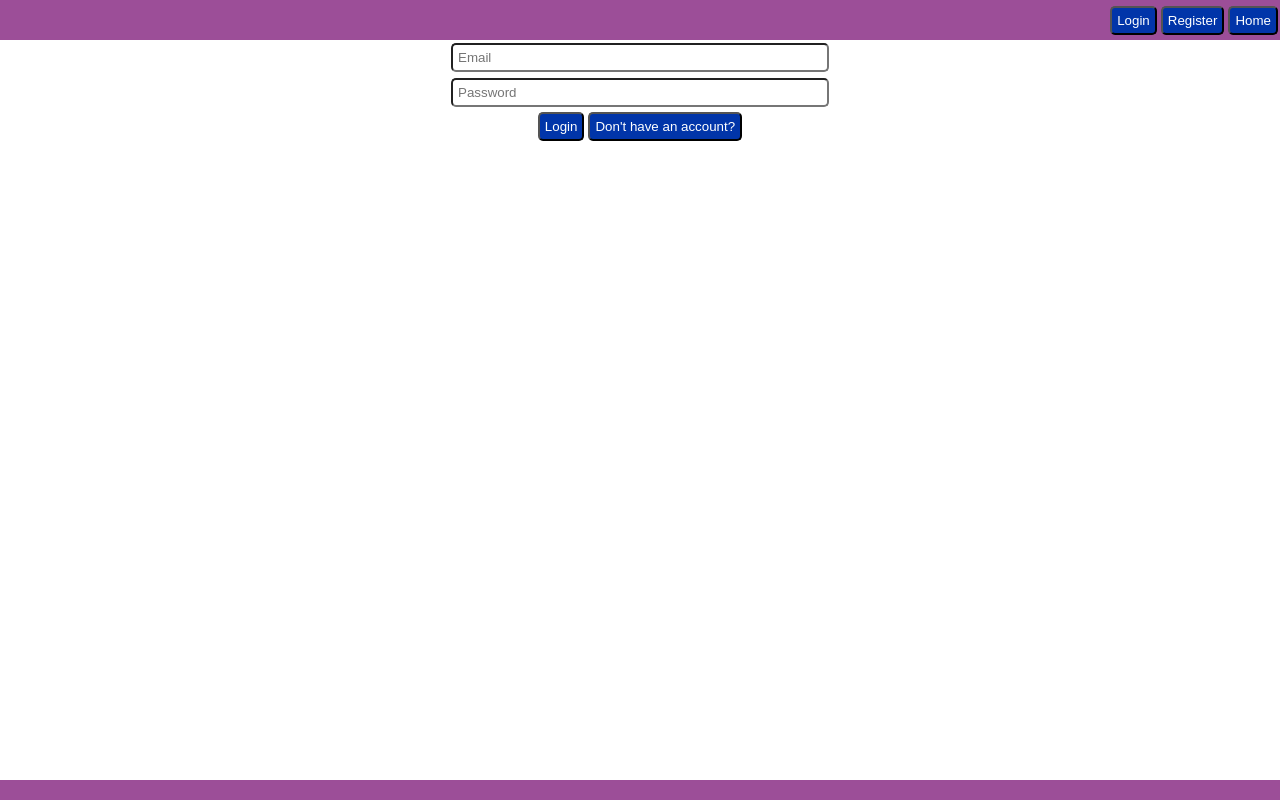
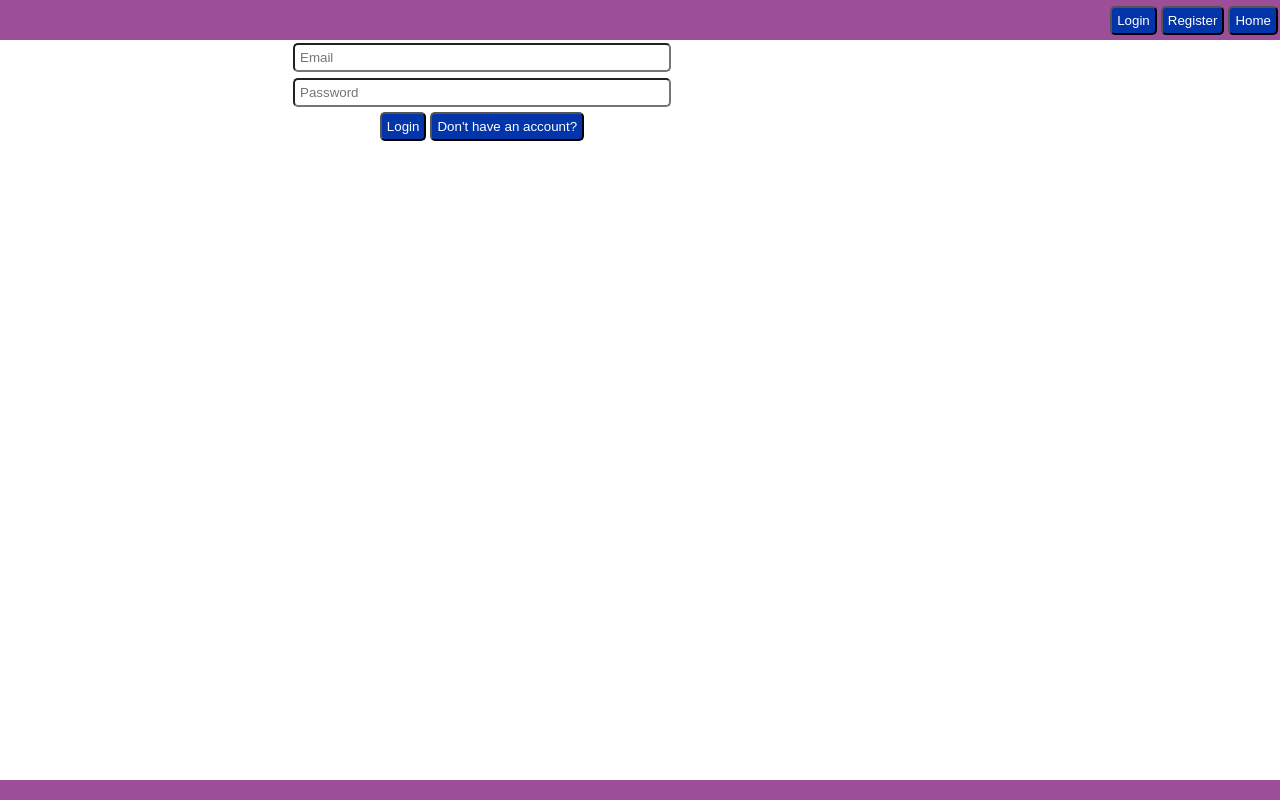
Before and after one commit to CD-Mackay/flask_react_microblog, a React (Create React App) app in the folder frontend/: page /login in a window 1280 px wide. Built offline with nearby package versions, Linux system fonts and the light colour scheme; no server answers.

Commit message:
Refactor page layout

```diff
--- a/frontend/src/App.css
+++ b/frontend/src/App.css
@@ -1,6 +1,9 @@
 .App {
   text-align: center;
-  display: flex;
-  flex-direction: column;
   align-items: center;
+  display: grid;
+  grid-template-columns: 1fr 1fr 1fr;
+  grid-template-areas:
+  "side feed empty"
+  ;
 }
--- a/frontend/src/Components/PostList/PostList.css
+++ b/frontend/src/Components/PostList/PostList.css
@@ -0,0 +1,3 @@
+.post-list {
+  grid-area: feed;
+}
--- a/frontend/src/Components/PostList/PostList.js
+++ b/frontend/src/Components/PostList/PostList.js
@@ -23,7 +23,7 @@ const PostList = ({ posts }) => {
     });
   };
 
-  return <div>{posts && !posts.msg && <div>{showPosts()}</div>}</div>;
+  return <div className="post-list">{posts && !posts.msg && <div>{showPosts()}</div>}</div>;
 };
 
 export default PostList;
--- a/frontend/src/Components/UserCard/UserCard.css
+++ b/frontend/src/Components/UserCard/UserCard.css
@@ -0,0 +1,3 @@
+.user-card {
+  grid-area: side;
+}
--- a/frontend/src/Components/UserCard/UserCard.js
+++ b/frontend/src/Components/UserCard/UserCard.js
@@ -57,7 +57,7 @@ const UserCard = ({ profile, user, token }) => {
   }, [profile])
 
   return (
-    <div>
+    <div className="user-card">
       <div className="user-header">
         <h4 data-testid="username">{profile.username}</h4>
         {profile.followed !== undefined && (
--- a/frontend/src/pages/Profile.js
+++ b/frontend/src/pages/Profile.js
@@ -6,8 +6,7 @@ import { useLocation } from "react-router-dom";
 import UserCard from "../Components/UserCard/UserCard";
 import PostList from "../Components/PostList/PostList";
 import UseToken from "../Components/UseToken";
-import GetUser
- from "../Components/GetUser";
+import GetUser from "../Components/GetUser";
 const Profile = ({ posts }) => {
   const { token } = UseToken();
   const { user } = GetUser();
@@ -16,12 +15,11 @@ const Profile = ({ posts }) => {
   const [profile, setProfile] = useState({
     username: "",
     id: "",
-    followed: null
+    followed: null,
   });
 
-
   const showUserPosts = () => {
-    console.log("Runing showUserPosts!")
+    console.log("Runing showUserPosts!");
     let userPosts = posts.filter((post) => post.user_id === profileId);
     return <PostList posts={userPosts} />;
   };
@@ -37,7 +35,7 @@ const Profile = ({ posts }) => {
       return {
         username: data.username,
         id: data.id,
-        followed: data.is_following
+        followed: data.is_following,
       };
     }
 
@@ -45,9 +43,9 @@ const Profile = ({ posts }) => {
   }, []);
   return (
     <div className="App">
+      <UserCard profile={profile} user={user} token={token} />
       <p>I am Profilepage</p>
       {posts && showUserPosts()}
-      <UserCard profile={profile} user={user} token={token} />
     </div>
   );
 };
```
